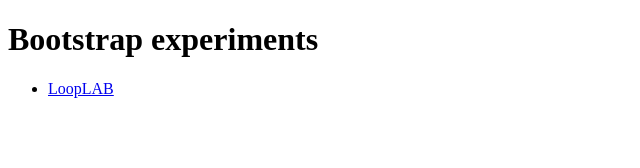
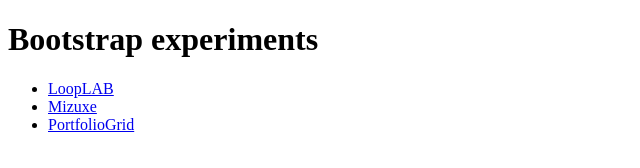
Before and after one commit to adhikari-anish/bootstrap-experiments, a plain HTML site: page index.html in a window 1280 px wide. Shown: the whole page, without its empty margins (0-640 px from the left). Drawn offline with Linux system fonts and the light colour scheme.

Commit message:
Added mizuxe and portfoliogrid projects link to main index.html file

```diff
--- a/index.html
+++ b/index.html
@@ -9,6 +9,8 @@
     <h1>Bootstrap experiments</h1>
     <ul>
       <li><a href="./looplab/index.html">LoopLAB</a></li>
+      <li><a href="./mizuxe/index.html">Mizuxe</a></li>
+      <li><a href="./portfoliogrid/index.html">PortfolioGrid</a></li>
     </ul>
 </body>
 </html>
```
